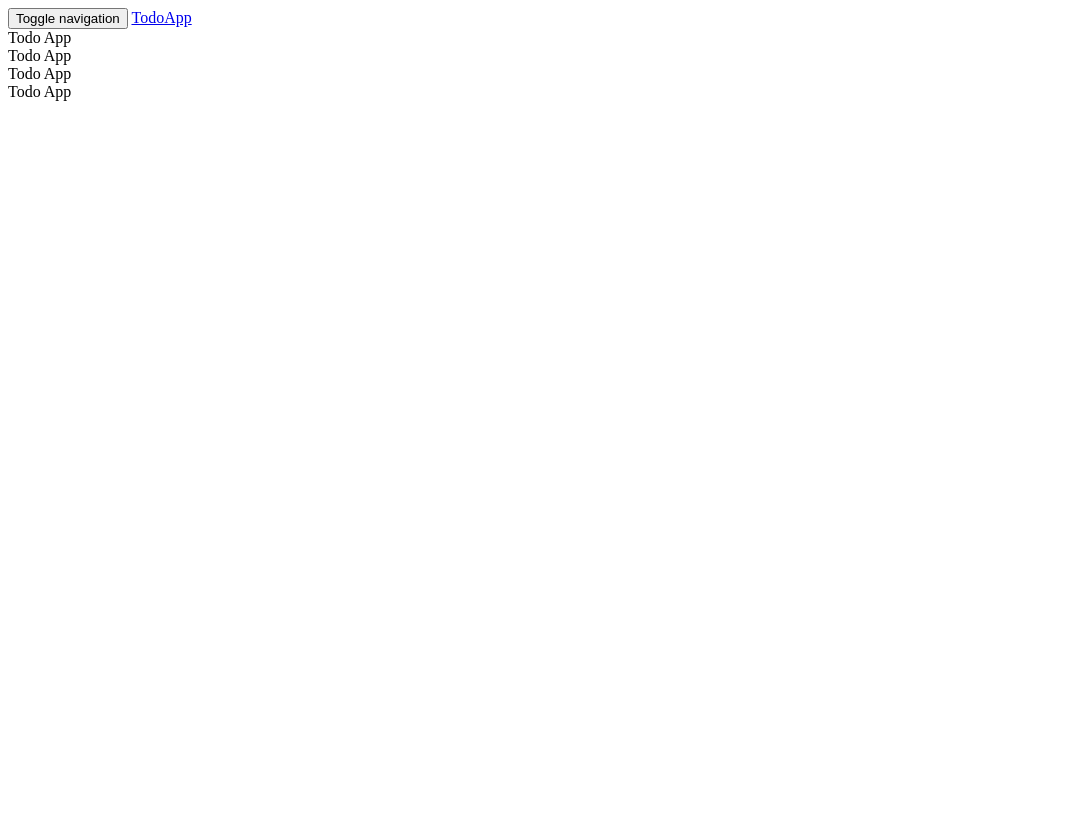
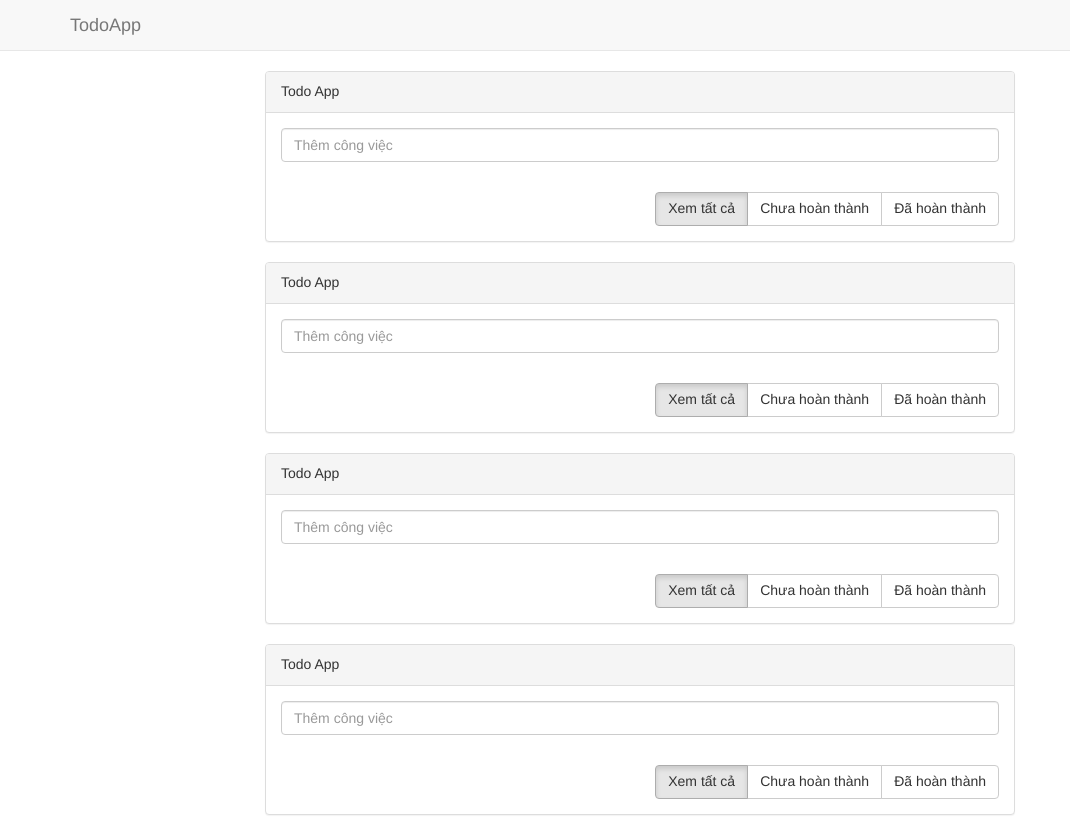
Before and after one commit to duyphan2502/todoMVC2, a plain HTML site: page index.html in a window 1280 px wide. Shown: the whole page, without its empty margins (0-1070 px from the left). Before the commit the page ends 800 px from the top, so only its background shows below. Drawn offline with Linux system fonts and the light colour scheme; the site is published under a folder, as on GitHub Pages, so addresses that start at the root find nothing.

Commit message:
Fix url for view in file

```diff
--- a/index.html
+++ b/index.html
@@ -10,7 +10,7 @@
 <head>
     <meta charset="UTF-8">
     <!-- BEGIN THEME LAYOUT STYLES -->
-    <link href="/dist/style.css" rel="stylesheet" type="text/css"/>
+    <link href="dist/style.css" rel="stylesheet" type="text/css"/>
 
     <title>TodoApp</title>
 </head>
@@ -68,11 +68,11 @@
 <![endif]-->
 
 <!-- BEGIN CORE PLUGINS -->
-<script src="/dist/core.min.js"></script>
+<script src="dist/core.min.js"></script>
 <!-- END CORE PLUGINS -->
 
 <!-- BEGIN THEME LAYOUT SCRIPTS -->
-<script src="/dist/app.min.js"></script>
+<script src="dist/app.min.js"></script>
 <script type="text/javascript">
     $(document).ready(function(){
 
```
